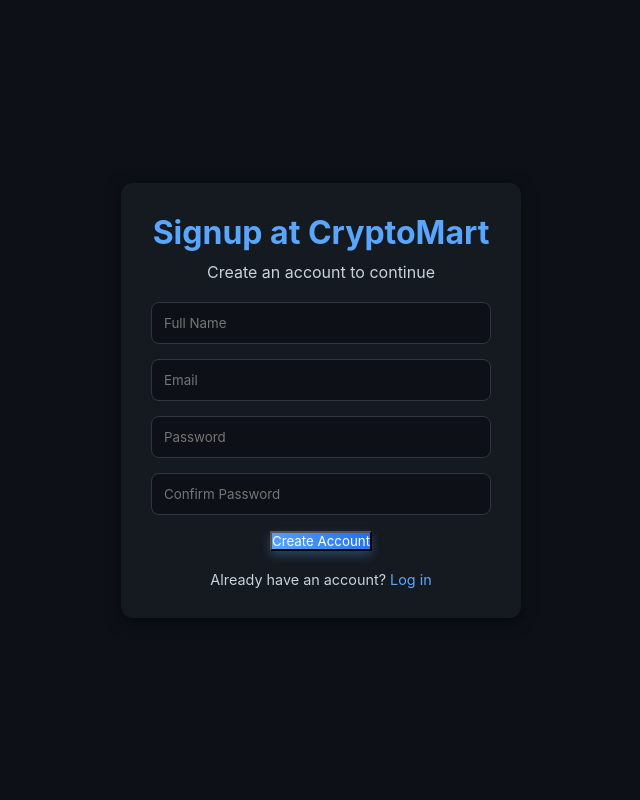
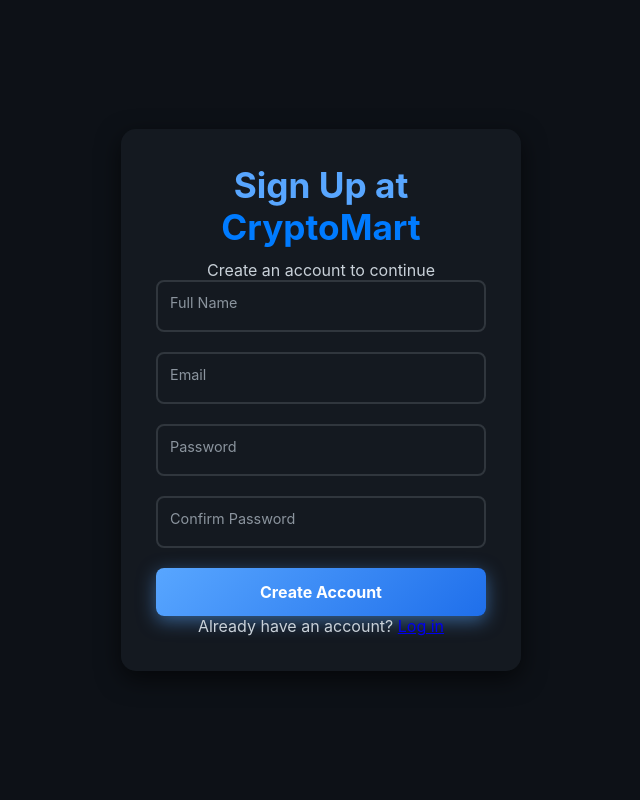
Before and after one commit to SkyRex06/login-register_in_flask, a Flask app: page /sign-up in a window 1280 px wide. Shown: the whole page, without its empty margins (319-959 px from the left). Run offline with Flask 3, Linux system fonts and the light colour scheme.

Commit message:
improving the ineterface and funcationaly

```diff
--- a/website/auth.py
+++ b/website/auth.py
@@ -1,4 +1,3 @@
-# filepath: website/auth.py
 from flask import Blueprint, render_template, request, jsonify
 
 auth = Blueprint('auth', __name__)
@@ -20,7 +19,7 @@ def login():
 
 @auth.route('/logout')
 def logout():
-    return "<p>Logout Page</p>"
+    return render_template("logout.html")
 
 @auth.route('/sign-up', methods=['GET', 'POST'])
 def signup():
@@ -29,7 +28,6 @@ def signup():
         username = data.get('username')
         password = data.get('password')
 
-        # Dummy sign-up logic
         return jsonify({"message": "Sign-up successful"}), 201
 
     return render_template("signup.html")
--- a/website/static/css/styles.css
+++ b/website/static/css/styles.css
@@ -1,4 +1,3 @@
-/* General Styles */
 * {
     margin: 0;
     padding: 0;
@@ -13,23 +12,27 @@ body {
     justify-content: center;
     align-items: center;
     height: 100vh;
+    text-align: center;
 }
 
-/* Home Page */
 .home-body {
-    text-align: center;
     animation: fadeIn 0.5s ease-in-out;
+}
+
+.brand-text {
+    color: #58a6ff;
 }
 
 .home-container h1 {
     font-size: 3rem;
     color: #58a6ff;
-    text-shadow: 2px 2px 10px rgba(88, 166, 255, 0.5);
+    text-shadow: 2px 2px 10px rgba(88, 166, 255, 0.6);
 }
 
 .home-container p {
     font-size: 1.2rem;
     margin: 10px 0 20px;
+    opacity: 0.9;
 }
 
 .home-buttons .btn {
@@ -39,34 +42,34 @@ body {
     border-radius: 8px;
     font-size: 1rem;
     font-weight: bold;
-    transition: all 0.3s ease;
     display: inline-block;
-    cursor: pointer;
+    transition: transform 0.3s ease, box-shadow 0.3s ease;
 }
 
 .btn-primary {
-    background: linear-gradient(45deg, #58a6ff, #1f6feb);
-    color: #fff;
-    box-shadow: 0 4px 10px rgba(88, 166, 255, 0.3);
+    background: linear-gradient(135deg, #58a6ff, #1f6feb);
+    color: white;
+    box-shadow: 0 4px 15px rgba(88, 166, 255, 0.4);
+    border: none;
 }
 
 .btn-primary:hover {
-    transform: scale(1.05);
-    box-shadow: 0 6px 15px rgba(88, 166, 255, 0.5);
+    transform: scale(1.07);
+    box-shadow: 0 6px 20px rgba(88, 166, 255, 0.6);
 }
 
 .btn-secondary {
-    background: #21262d;
+    background: rgba(33, 38, 45, 0.8);
     color: #c9d1d9;
     border: 1px solid #30363d;
 }
 
 .btn-secondary:hover {
     background: #30363d;
-    transform: scale(1.05);
+    transform: scale(1.07);
+    box-shadow: 0 6px 12px rgba(88, 166, 255, 0.4);
 }
 
-/* Auth Pages */
 .auth-body {
     display: flex;
     justify-content: center;
@@ -75,12 +78,13 @@ body {
 }
 
 .auth-container {
-    background: rgba(22, 27, 34, 0.95);
-    padding: 30px;
-    border-radius: 12px;
+    background: rgba(22, 27, 34, 0.9);
+    padding: 35px;
+    border-radius: 15px;
     width: 400px;
     text-align: center;
-    box-shadow: 0 4px 15px rgba(0, 0, 0, 0.6);
+    box-shadow: 0 8px 25px rgba(0, 0, 0, 0.6);
+    backdrop-filter: blur(10px);
     transition: transform 0.3s ease;
 }
 
@@ -89,60 +93,100 @@ body {
 }
 
 .auth-header h1 {
-    font-size: 2rem;
+    font-size: 2.2rem;
     color: #58a6ff;
-    margin-bottom: 10px;
-}
-
-.auth-header p {
-    font-size: 1rem;
-    margin-bottom: 20px;
+    margin-bottom: 12px;
 }
 
 .auth-form .form-group {
-    margin-bottom: 15px;
+    position: relative;
+    margin-bottom: 20px;
 }
 
 .auth-form input {
     width: 100%;
-    padding: 12px;
-    border: 1px solid #30363d;
+    padding: 14px;
+    border: 2px solid #30363d;
     border-radius: 8px;
-    background-color: #0d1117;
+    background: transparent;
     color: #c9d1d9;
-    transition: border-color 0.3s ease;
+    font-size: 1rem;
+    transition: 0.3s;
+    position: relative;
+    z-index: 2;
+}
+
+.auth-form input:-webkit-autofill {
+    background-color: transparent !important;
+    color: white !important;
+    -webkit-text-fill-color: white !important;
+    box-shadow: 0 0 0px 1000px #161b22 inset !important;
 }
 
 .auth-form input:focus {
     outline: none;
     border-color: #58a6ff;
-    box-shadow: 0 0 8px rgba(88, 166, 255, 0.5);
+    box-shadow: 0 0 8px rgba(88, 166, 255, 0.6);
 }
 
-.auth-footer {
-    margin-top: 20px;
-    font-size: 0.9rem;
+.auth-form input::placeholder {
+    color: transparent;
 }
 
-.auth-footer a, .forgot-password {
-    color: #58a6ff;
-    text-decoration: none;
-    transition: color 0.3s ease;
+.auth-form input:focus::placeholder {
+    color: #c9d1d9;
 }
 
-.auth-footer a:hover, .forgot-password:hover {
-    text-decoration: underline;
-    color: #1f6feb;
+.auth-form .form-group label {
+    position: absolute;
+    left: 14px;
+    top: 14px;
+    font-size: 0.9rem;
+    color: #8b949e;
+    transition: all 0.3s ease;
+    pointer-events: none;
 }
 
-/* Animations */
-@keyframes fadeIn {
-    from {
-        opacity: 0;
-        transform: translateY(-10px);
-    }
-    to {
-        opacity: 1;
-        transform: translateY(0);
+.auth-form input:focus + label,
+.auth-form input:not(:placeholder-shown) + label {
+    top: -10px;
+    left: 12px;
+    font-size: 0.75rem;
+    color: #58a6ff;
+}
+
+button[type="submit"] {
+    width: 100%;
+    padding: 14px;
+    border: none;
+    border-radius: 8px;
+    font-size: 1rem;
+    font-weight: bold;
+    background: linear-gradient(135deg, #58a6ff, #1f6feb);
+    color: white;
+    box-shadow: 0 5px 18px rgba(88, 166, 255, 0.5);
+    transition: transform 0.3s ease, box-shadow 0.3s ease;
+}
+
+button[type="submit"]:hover {
+    transform: scale(1.05);
+    box-shadow: 0 6px 20px rgba(88, 166, 255, 0.6);
+}
+
+@media (prefers-reduced-motion: reduce) {
+    * {
+        animation: none !important;
+        transition: none !important;
     }
 }
+
+@media (max-width: 450px) {
+    .auth-container {
+        width: 90%;
+        padding: 25px;
+    }
+
+    .home-container h1 {
+        font-size: 2.5rem;
+    }
+}
--- a/website/templates/signup.html
+++ b/website/templates/signup.html
@@ -3,31 +3,43 @@
 <head>
     <meta charset="UTF-8">
     <meta name="viewport" content="width=device-width, initial-scale=1.0">
+    <meta name="description" content="Sign up for CryptoMart - Secure Crypto Trading.">
+    <meta name="keywords" content="crypto, cryptocurrency, sign up, blockchain, CryptoMart">
+    <meta name="author" content="CryptoMart">
     <title>Sign Up - CryptoMart</title>
     <link rel="stylesheet" href="{{ url_for('static', filename='css/styles.css') }}">
+    <link rel="icon" type="image/png" href="{{ url_for('static', filename='images/favicon.ico') }}">
 </head>
 <body class="auth-body">
     <div class="auth-container">
-        <div class="auth-header">
-            <h1>Signup at CryptoMart</h1>
+        <header class="auth-header">
+            <h1>Sign Up at <span style="color:#007bff;">CryptoMart</span></h1>
             <p>Create an account to continue</p>
-        </div>
-        <form id="signup-form" class="auth-form">
+        </header>
+
+        <form action="/signup" method="POST" class="auth-form">
             <div class="form-group">
-                <input type="text" name="fullname" placeholder="Full Name" required>
+                <label for="fullname">Full Name</label>
+                <input type="text" id="fullname" name="fullname" placeholder="Enter your full name" required>
             </div>
             <div class="form-group">
-                <input type="email" name="email" placeholder="Email" required>
+                <label for="email">Email</label>
+                <input type="email" id="email" name="email" placeholder="Enter your email" required>
             </div>
             <div class="form-group">
-                <input type="password" name="password" placeholder="Password" required>
+                <label for="password">Password</label>
+                <input type="password" id="password" name="password" placeholder="Enter your password" required>
             </div>
             <div class="form-group">
-                <input type="password" name="confirm_password" placeholder="Confirm Password" required>
+                <label for="confirm_password">Confirm Password</label>
+                <input type="password" id="confirm_password" name="confirm_password" placeholder="Confirm your password" required>
             </div>
             <button type="submit" class="btn btn-primary">Create Account</button>
         </form>
-        <p class="auth-footer">Already have an account? <a href="/auth/login">Log in</a></p>
+
+        <footer class="auth-footer">
+            <p>Already have an account? <a href="/login">Log in</a></p>
+        </footer>
     </div>
 </body>
 </html>
--- a/website/views.py
+++ b/website/views.py
@@ -1,7 +1,7 @@
 # filepath: website/views.py
 from flask import Blueprint
 
-views = Blueprint('views', __name__)  # Define the Blueprint
+views = Blueprint('views', __name__)
 
 @views.route('/')
 def home():
```
Also changed, not shown: website/static/js/app.js (+73 -2 lines), website/templates/home.html (+8 -4 lines), website/templates/login.html (+16 -6 lines).
